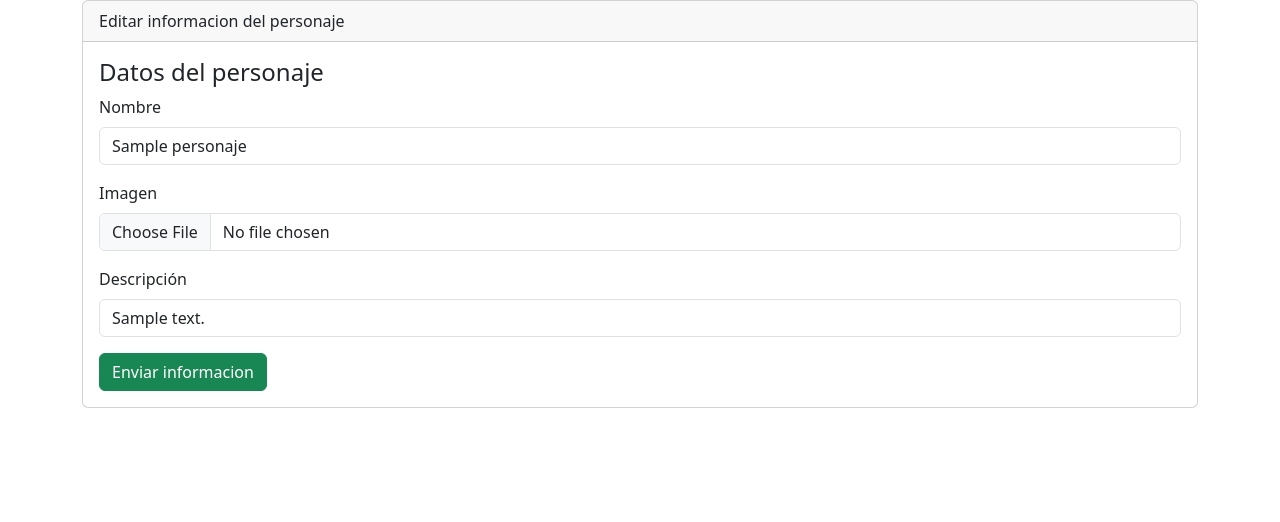
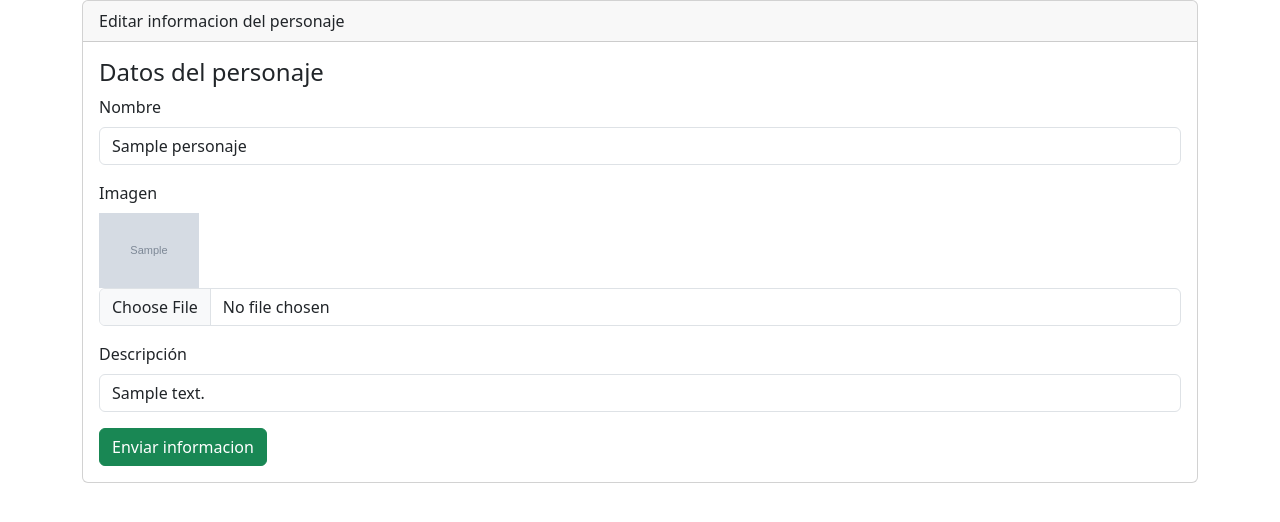
Before and after one commit to andressochoaa/abcprueba, a Django app: page /personajes/editar/1 in a window 1280 px wide. Shown: the part 56-578 px from the top of the page. Run offline with Django 5.2, Linux system fonts and the light colour scheme; tables that the repository leaves empty hold one stand-in row (Sample ...).

Commit message:
se muestra la imagen del personaje que se está editando

```diff
--- a/prueba/rickandmorty/templates/personajes/form.html
+++ b/prueba/rickandmorty/templates/personajes/form.html
@@ -5,6 +5,12 @@
 
     <div class="mb-3">
         <label for="" class="form-label">{{ campo.label }}</label>
+
+        {% if campo.field.widget.input_type == 'file' and campo.value %}
+        <br/>
+        <img src="{{ MEDIA_URL }}/imagenes/{{ campo.value }}" width="100" alt="">
+        {% endif %}
+
         <input type="{{ campo.field.widget.input_type }}" class="form-control" name="{{ campo.name }}" id="" aria-describedby="helpId" placeholder="{{ campo.label }}" value="{{ campo.value | default:'' }}"/>
     </div>
 
```
